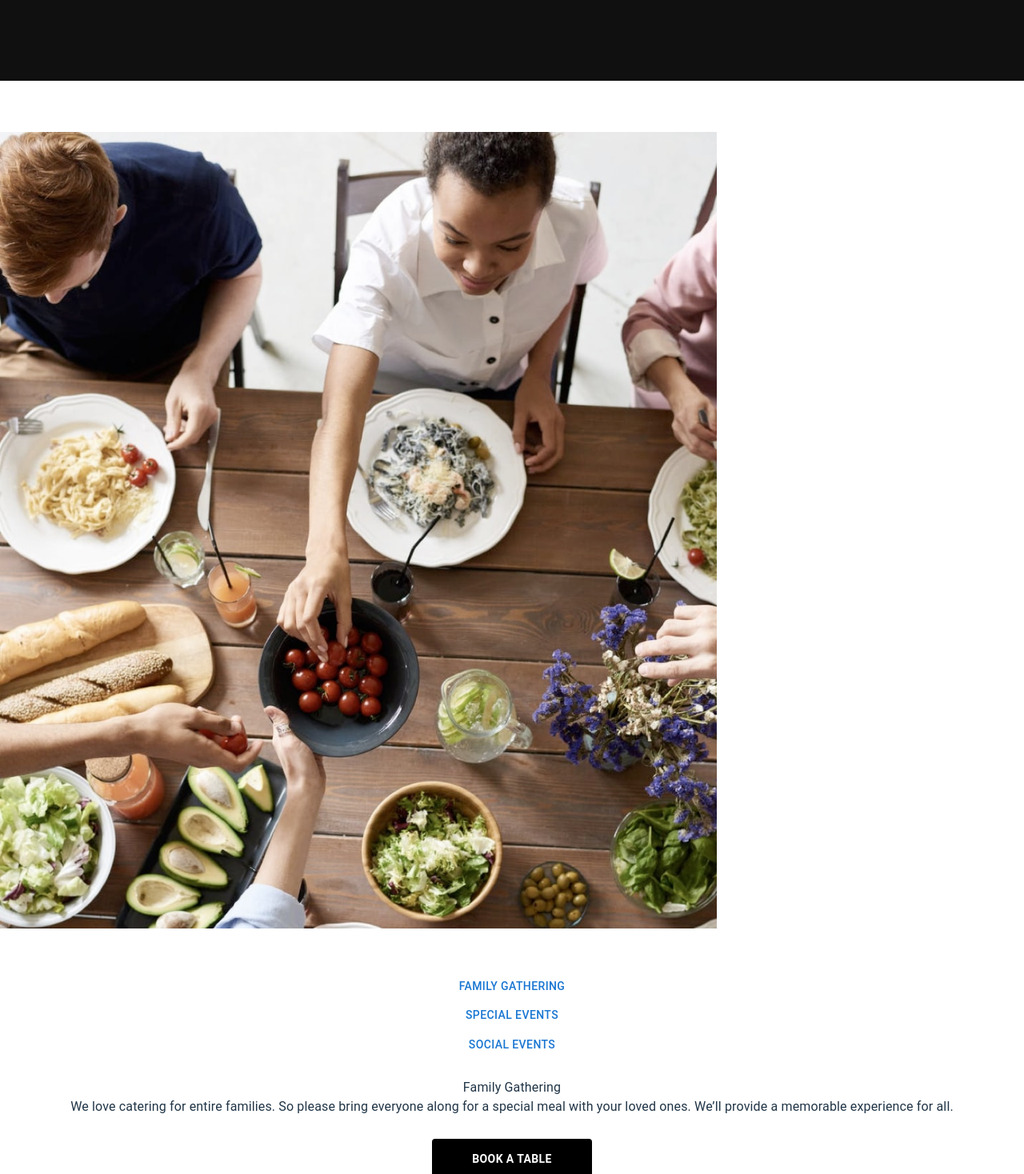
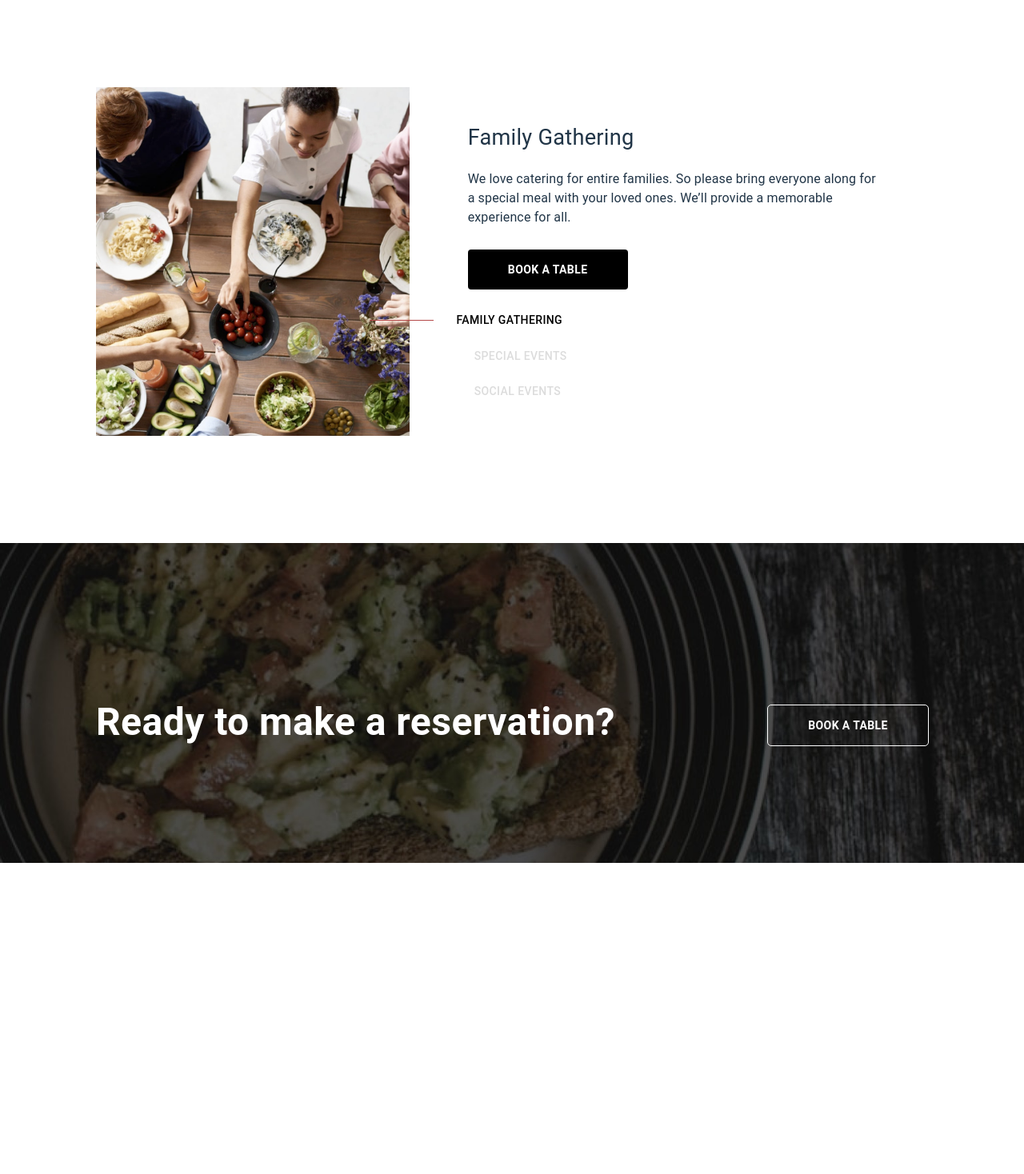
Before and after one commit to ItaloDev-Marcelo/DineRestaurant-CH-MUI-17, a React (Vite) app: page / in a window 1280 px wide. Shown: the part 2680-4148 px from the top of the page at 80% size. After the commit the page ends 3759 px from the top, so only its background shows below. Built offline with nearby package versions, Linux system fonts and the light colour scheme.

Commit message:
update files more comming soon

```diff
--- a/src/App.css
+++ b/src/App.css
@@ -75,7 +75,42 @@ hr {
   opacity: .2;
 }
 
+.btn0, .btn1, .btn2 {
+  position: relative;
+  color: gainsboro !important;
+}
 
+.btn0.active, .btn1.active, .btn2.active {
+  color: #000 !important;
+}
+
+.btn0.active::before, .btn1.active::before, .btn2.active::before {
+  content: '';
+  position: absolute;
+  top: 2.5em;
+  width: 10.5%;
+  height: 1px;
+  background-color: #B54949;
+}
+
+h4 {
+  font-size: 1.7em !important;
+  margin: .7em 0 !important;
+}
+
+
+.Middle-Page {
+  background-image: url(./assets/images/homepage/ready-bg-mobile@2x.jpg);
+  background-repeat: no-repeat;
+  background-position: center;
+  background-size: cover;
+  height: 50vh;
+  width: 100%;
+}
+
+h5 {
+  font-weight: 600 !important;
+}
 
 @media (min-width: 600px)  {
 
@@ -87,12 +122,20 @@ body
 
 }
 
+.Middle-Page {
+  background-image: url(./assets/images/homepage/ready-bg-desktop.jpg);
+}
+
 .tablet {
   display: block;
 }
 
 .mobile {
   display: none;
+}
+
+.Middle-Page {
+  background-image: url(./assets/images/homepage/ready-bg-tablet@2x.jpg);
 }
 
 
@@ -142,10 +185,46 @@ body
   }
 
 
+  .slideArea-01 button, .slideArea-02 button, .slideArea-03 button {
+    width: 200px;
+  }
+
 
   .line-image {
     display: flex;
     justify-content: flex-start;
     margin-left: 4.5em;
   }
+
+
+  .btn0, .btn1, .btn2 {
+    position: relative;
+
+    color: gainsboro !important;
+  }
+
+
+  .btn0.active {
+    left: -9.3em;
+  }
+
+  .btn1.active, .btn2.active {
+    left: -8.9em;
+  }
+
+
+  .btn2.active {
+    left: -8.8em;
+  }
+
+  .btn0.active::before, .btn1.active::before, .btn2.active::before {
+    content: '';
+    position: relative;
+    top: 0;
+    width: 80px;
+    height: 1px;
+    margin-right: 2em;
+    background-color: #B54949;
+  }
+
 }
--- a/src/App.jsx
+++ b/src/App.jsx
@@ -4,6 +4,7 @@ import AboutUs from './Pages/AboutUs'
 import BookATableSection from './Pages/BookATableSection'
 import Home from './Pages/Home'
 import MenuSection from './Pages/MenuSection'
+import MiddleSection from './Pages/MiddleSection'
 
 function App() {
 
@@ -14,6 +15,7 @@ function App() {
         <AboutUs/>
         <MenuSection/>
         <BookATableSection/>
+        <MiddleSection/>
      </main>
     </>
   )
--- a/src/Pages/BookATableSection.jsx
+++ b/src/Pages/BookATableSection.jsx
@@ -33,9 +33,9 @@ export default function BookATableSection() {
 
 
   return (
-    <Stack component='section'my='4em'  >
-      <Stack className='slideArea-section reveal' component='div' display='flex' flexDirection='column'  textAlign={{xs: 'center', lg: 'left'}}   >
-       <Stack className='slideArea-01 ' display={slideItem === 'Slider-one'  ? 'flex' : 'none'} >
+    <Stack component='section'my='4em'  padding={{xs: '0' , lg: '4em 2.5em'}} display='flex' flexDirection={{xs: 'column', lg: 'row'}} >
+      <Stack className='slideArea-section reveal'  component='div' display='flex'    textAlign={{xs: 'center', lg: 'left'}} position='relative' left={{lg: '5em' }}   >
+       <Stack className='slideArea-01 ' display={slideItem === 'Slider-one'  ? 'flex' : 'none'} flexDirection={{xs: 'column', lg: 'row'}}  >
        <Stack component='picture' >
           <Box component='div' className='mobile '  >
             <img src={Gt0} alt="" />
@@ -47,15 +47,10 @@ export default function BookATableSection() {
             <img src={Gt2} alt="" />
           </Box>
         </Stack>
-        <Stack marginTop='3em' >
-        <Button sx={{background: 'trasparent', border: 'none'}} onClick={() => setSlideItem('Slider-one')} >Family Gathering</Button>
-        <Button sx={{background: 'trasparent', border: 'none'}}  onClick={() => setSlideItem('Slider-two')}>Special Events</Button>
-        <Button sx={{background: 'trasparent', border: 'none'}}  onClick={() => setSlideItem('Slider-three')}>Social Events</Button>
-        </Stack>
+
         </Stack>
 
-
-       <Stack className='slideArea-02 ' display={slideItem === 'Slider-two'  ? 'flex' : 'none'}>
+       <Stack className='slideArea-02 ' display={slideItem === 'Slider-two'  ? 'flex' : 'none'} flexDirection={{xs: 'column', lg: 'row'}}>
        <Stack component='picture' >
           <Box component='div' className='mobile '  >
             <img src={SpEvents0} alt="" />
@@ -67,14 +62,10 @@ export default function BookATableSection() {
             <img src={SpEvents2} alt="" />
           </Box>
         </Stack>
-        <Stack marginTop='3em' >
-        <Button sx={{background: 'trasparent', border: 'none'}} onClick={() => setSlideItem('Slider-one')} >Family Gathering</Button>
-        <Button sx={{background: 'trasparent', border: 'none'}}  onClick={() => setSlideItem('Slider-two')}>Special Events</Button>
-        <Button sx={{background: 'trasparent', border: 'none'}}  onClick={() => setSlideItem('Slider-three')}>Social Events</Button>
-        </Stack>
+
         </Stack>
 
-       <Stack className='slideArea-03 ' display={slideItem === 'Slider-three'  ? 'flex' : 'none'}>
+       <Stack className='slideArea-03 ' display={slideItem === 'Slider-three'  ? 'flex' : 'none'} flexDirection={{xs: 'column', lg: 'row'}}>
        <Stack component='picture' >
           <Box component='div' className='mobile '  >
             <img src={SpE0} alt="" />
@@ -86,39 +77,62 @@ export default function BookATableSection() {
             <img src={SpE2} alt="" />
           </Box>
         </Stack>
-        <Stack marginTop='3em' >
-        <Button sx={{background: 'trasparent', border: 'none'}} onClick={() => setSlideItem('Slider-one')} >Family Gathering</Button>
-        <Button sx={{background: 'trasparent', border: 'none'}}  onClick={() => setSlideItem('Slider-two')}>Special Events</Button>
-        <Button sx={{background: 'trasparent', border: 'none'}}  onClick={() => setSlideItem('Slider-three')}>Social Events</Button>
-        </Stack>
+
        </Stack>
 
 
       </Stack>
 
+      <Stack className='slideArea-section-info reveal ' position='relative' left={{lg: '-5em' }} display='flex' textAlign={{xs: 'center', lg: 'left'}}  >
+        <Stack component='div' display={slideItem === 'Slider-one'  ? 'flex' : 'none'} padding='1.5em 4em' alignItems={{xs: 'center', lg: 'flex-start'}} flexDirection={{lg:'column-reverse'}} >
 
-      <Stack className='slideArea-section-info reveal ' display='flex' flexDirection='column'  textAlign={{xs: 'center', lg: 'left'}} >
-        <Stack component='div' display={slideItem === 'Slider-one'  ? 'flex' : 'none'} padding='1.5em 4em' alignItems='center'  >
-          <Typography component='h4'>Family Gathering</Typography>
+        <Stack marginTop='3em' spacing={1} alignItems={{lg: 'flex-start'}} >
+        <Button sx={{background: 'trasparent', border: 'none'}} className='btn0 active' onClick={() => setSlideItem('Slider-one')} >Family Gathering </Button>
+        <Button sx={{background: 'trasparent', border: 'none'}} className='btn1 ' onClick={() => setSlideItem('Slider-two')}>Special Events</Button>
+        <Button sx={{background: 'trasparent', border: 'none'}} className='btn2 ' onClick={() => setSlideItem('Slider-three')}>Social Events</Button>
+        </Stack>
+
+        <Stack>
+        <Typography component='h4'>Family Gathering</Typography>
           <Typography component='p'>We love catering for entire families. So please bring everyone along for a special meal with your
           loved ones. We’ll provide a memorable experience for all.</Typography>
-          <Button sx={{ background: 'black', width: '200px', height: '50px', fontWeight: '600', position: 'relative', top: '2em', border: 'none', color: 'white', '&:hover': { background: 'white', color: 'black' } }}>Book a table</Button>
+          <Button sx={{ background: 'black', width: '200px', height: '50px', fontWeight: '600', position: 'relative', top: '2em', border: 'none', color: 'white', '&:hover': { background: 'white', color: 'black' }, alignSelf: {xs: 'center', lg: 'flex-start'}}}>Book a table</Button>
+
         </Stack>
 
-        <Stack component='div' display={slideItem === 'Slider-two'  ? 'flex' : 'none' }padding='1.5em 4em' alignItems='center'    >
-          <Typography component='h4'>Special Events</Typography>
+              </Stack>
+
+        <Stack component='div' display={slideItem === 'Slider-two'  ? 'flex' : 'none' }padding='1.5em 4em' alignItems={{xs: 'center', lg: 'flex-start'}}  flexDirection={{lg:'column-reverse'}}  >
+        <Stack marginTop='3em' spacing={1} alignItems={{lg: 'flex-start'}}>
+        <Button sx={{background: 'trasparent', border: 'none'}} className='btn0 ' onClick={() => setSlideItem('Slider-one')} >Family Gathering </Button>
+        <Button sx={{background: 'trasparent', border: 'none'}} className='btn1 active' onClick={() => setSlideItem('Slider-two')}>Special Events</Button>
+        <Button sx={{background: 'trasparent', border: 'none'}} className='btn2  ' onClick={() => setSlideItem('Slider-three')}>Social Events</Button>
+        </Stack>
+
+        <Stack>
+        <Typography component='h4'>Special Events</Typography>
           <Typography component='p'>Whether it’s a romantic dinner or special date you’re celebrating with others we’ll look after you.
           We’ll be sure to mark your special date with an unforgettable meal.</Typography>
-          <Button sx={{ background: 'black', width: '200px', height: '50px', fontWeight: '600', position: 'relative', top: '2em', border: 'none', color: 'white', '&:hover': { background: 'white', color: 'black' } }}>Book a table</Button>
+          <Button sx={{ background: 'black', width: '200px', height: '50px', fontWeight: '600', position: 'relative', top: '2em', border: 'none', color: 'white', '&:hover': { background: 'white', color: 'black' },  alignSelf: {xs: 'center', lg: 'flex-start'} }}>Book a table</Button>
+
         </Stack>
+         </Stack>
 
 
-        <Stack component='div' display={slideItem === 'Slider-three'  ? 'flex' : 'none'} padding='1.5em 4em'  alignItems='center'   >
-          <Typography component='h4'>Social Events</Typography>
+        <Stack component='div' display={slideItem === 'Slider-three'  ? 'flex' : 'none'} padding='1.5em 4em'  alignItems={{xs: 'center', lg: 'flex-start'}} flexDirection={{lg:'column-reverse'}}   >
+        <Stack marginTop='3em' spacing={1} alignItems={{lg: 'flex-start'}} >
+        <Button sx={{background: 'trasparent', border: 'none'}} className='btn0 ' onClick={() => setSlideItem('Slider-one')} >Family Gathering </Button>
+        <Button sx={{background: 'trasparent', border: 'none'}} className='btn1 ' onClick={() => setSlideItem('Slider-two')}>Special Events</Button>
+        <Button sx={{background: 'trasparent', border: 'none'}} className='btn2 active' onClick={() => setSlideItem('Slider-three')}>Social Events</Button>
+        </Stack>
+        <Stack >
+        <Typography component='h4'>Social Events</Typography>
           <Typography component='p'>Are you looking to have a larger social event? No problem! We’re more than happy to cater for big
           parties. We’ll work with you to make your event a hit with everyone.</Typography>
-          <Button sx={{ background: 'black', width: '200px', height: '50px', fontWeight: '600', position: 'relative', top: '2em', border: 'none', color: 'white', '&:hover': { background: 'white', color: 'black' } }}>Book a table</Button>
+          <Button sx={{ background: 'black', width: '200px', height: '50px', fontWeight: '600', position: 'relative', top: '2em', border: 'none', color: 'white', '&:hover': { background: 'white', color: 'black' },  alignSelf: {xs: 'center', lg: 'flex-start'} }}>Book a table</Button>
+
         </Stack>
+         </Stack>
       </Stack>
     </Stack>
   )
--- a/src/Pages/MenuSection.jsx
+++ b/src/Pages/MenuSection.jsx
@@ -35,7 +35,7 @@ export default function MenuSection() {
 
 
     return (
-        <Stack display='flex' flexDirection={{xs: 'column', lg: 'row'}} sx={{background: '  #101010;',color: 'white', justifyContent: 'center', padding: {xs: '4em 1em', lg:  '10em 7em'}}}>
+        <Stack display='flex' flexDirection={{xs: 'column', lg: 'row'}} sx={{background: '  #101010;',color: 'white', justifyContent: 'center', padding: {xs: '4em 1em', lg:  '10em 7em 2.5em 7em'}}}>
             <Stack className='menuHeader--info revealLeft' textAlign={{xs: 'center', lg: 'left'}} padding='1em 1.5em' >
                 <Box className='line-row'>
                     <Box className='bubble'>○</Box>
--- a/src/Pages/MiddleSection.jsx
+++ b/src/Pages/MiddleSection.jsx
@@ -0,0 +1,41 @@
+
+import { Stack, Typography, Button } from '@mui/material';
+import { useEffect } from 'react';
+import ScrollReveal from "scrollreveal";
+
+
+export default  function MiddleSection() {
+
+
+       useEffect(() => {
+        ScrollReveal().reveal(".reveal", {
+          distance: "10px",
+          duration: 1000,
+          easing: "ease-in-out",
+          origin: "left",
+          reset: true, // Se quiser que a animação ocorra toda vez que o elemento entrar na tela
+        });
+
+        ScrollReveal().reveal(".revealR", {
+          distance: "10px",
+          duration: 1000,
+          easing: "ease-in-out",
+          origin: "right",
+          reset: true, // Se quiser que a animação ocorra toda vez que o elemento entrar na tela
+        });
+       }, [])
+
+
+  return (
+    <Stack className='Middle-Page reveal' textAlign='center'  alignItems='center' justifyContent={{xs: 'center', lg: 'space-between'}} flexDirection={{lg: 'row'}} display='flex' padding={{xs: '1em', sm: '2em 3em', md: '2.5em 4em', lg: '3em 7.5em'}}>
+
+            <Typography className='reveal'  component='h5' marginTop={{lg: '1em'}} fontSize={{xs: '1.5em', md: '5.2em', lg: '3em'}} color='#fff'>Ready to make a reservation?</Typography>
+
+
+
+          <Button className='revealR'  sx={{background: 'trasparent', width: '200px', height: '50px', fontWeight: '600', position: 'relative', top: '2em', border: 'none', outline: '1px solid white',color: '#fff', '&:hover': {background: 'white', color: '#000'}}}>Book a table</Button>
+
+
+    </Stack>
+  )
+}
```
